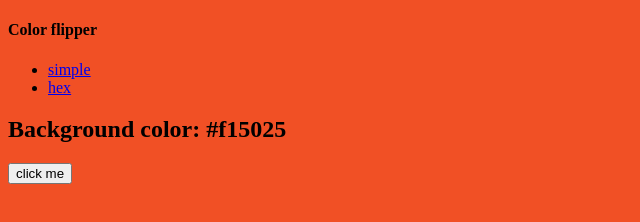
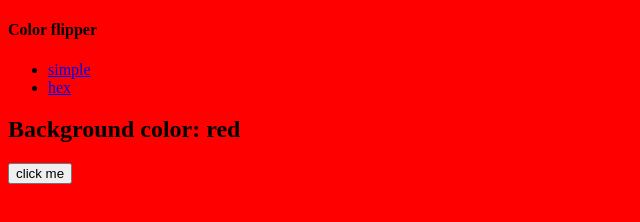
Before and after one commit to erika-nath/flipper-color, a plain HTML site: page index.html in a window 1280 px wide. Both pictures are taken after a click on the button "click me". Shown: the whole page, without its empty margins (0-640 px from the left). Drawn offline with Linux system fonts and the light colour scheme.

Commit message:
button with event

```diff
--- a/app.js
+++ b/app.js
@@ -4,7 +4,12 @@ const color = document.querySelector(".color");
 
 btn.addEventListener("click",function(){
 
-    const randomNumber = 3;
+    const randomNumber = getRandomNumber();
+
     document.body.style.backgroundColor = colors[randomNumber];
     color.textContent= colors[randomNumber];
 });
+
+function getRandomNumber() {
+ return Math.floor(Math.random()* colors.length)
+};
```
Also changed, not shown: index.html (+1 -0 lines).
